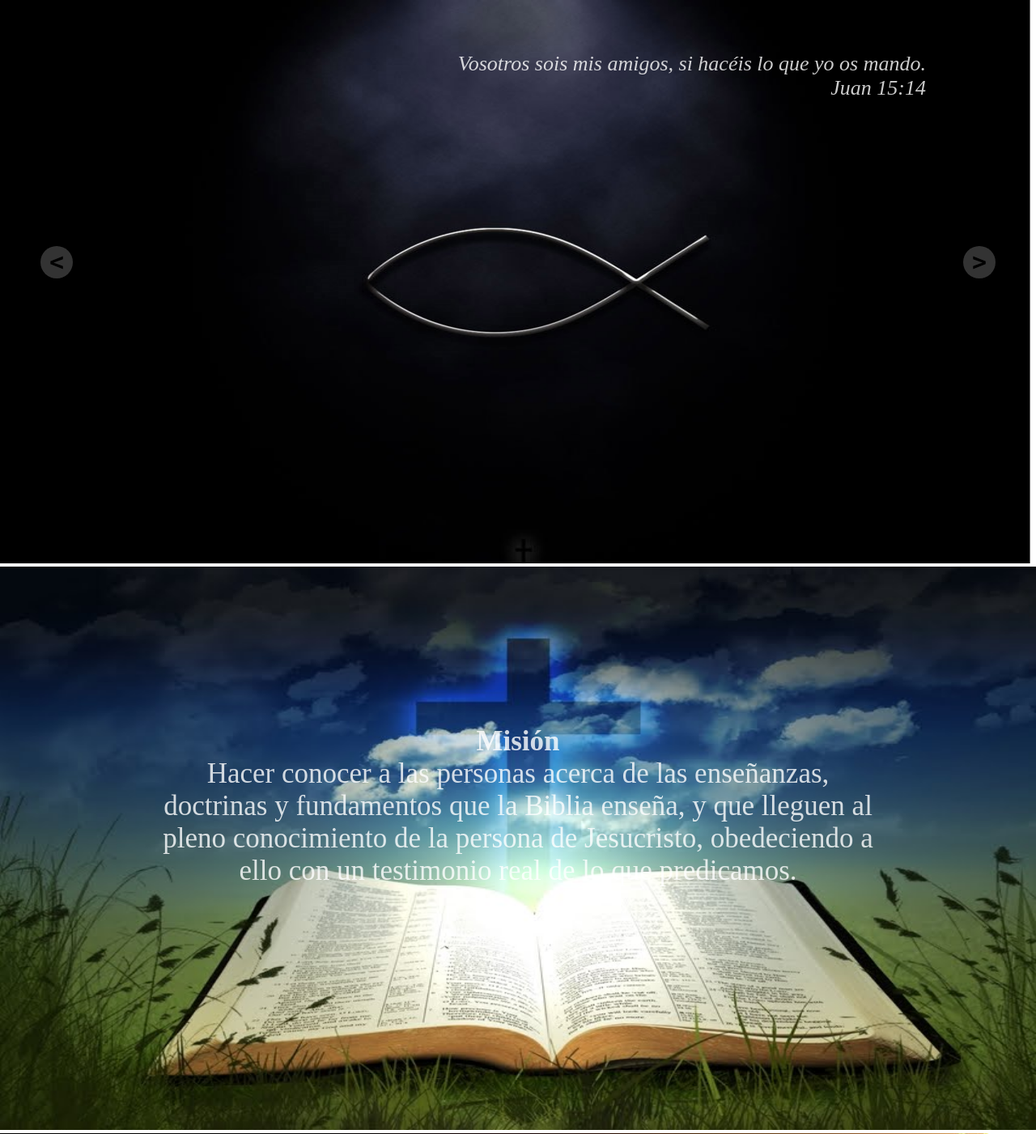
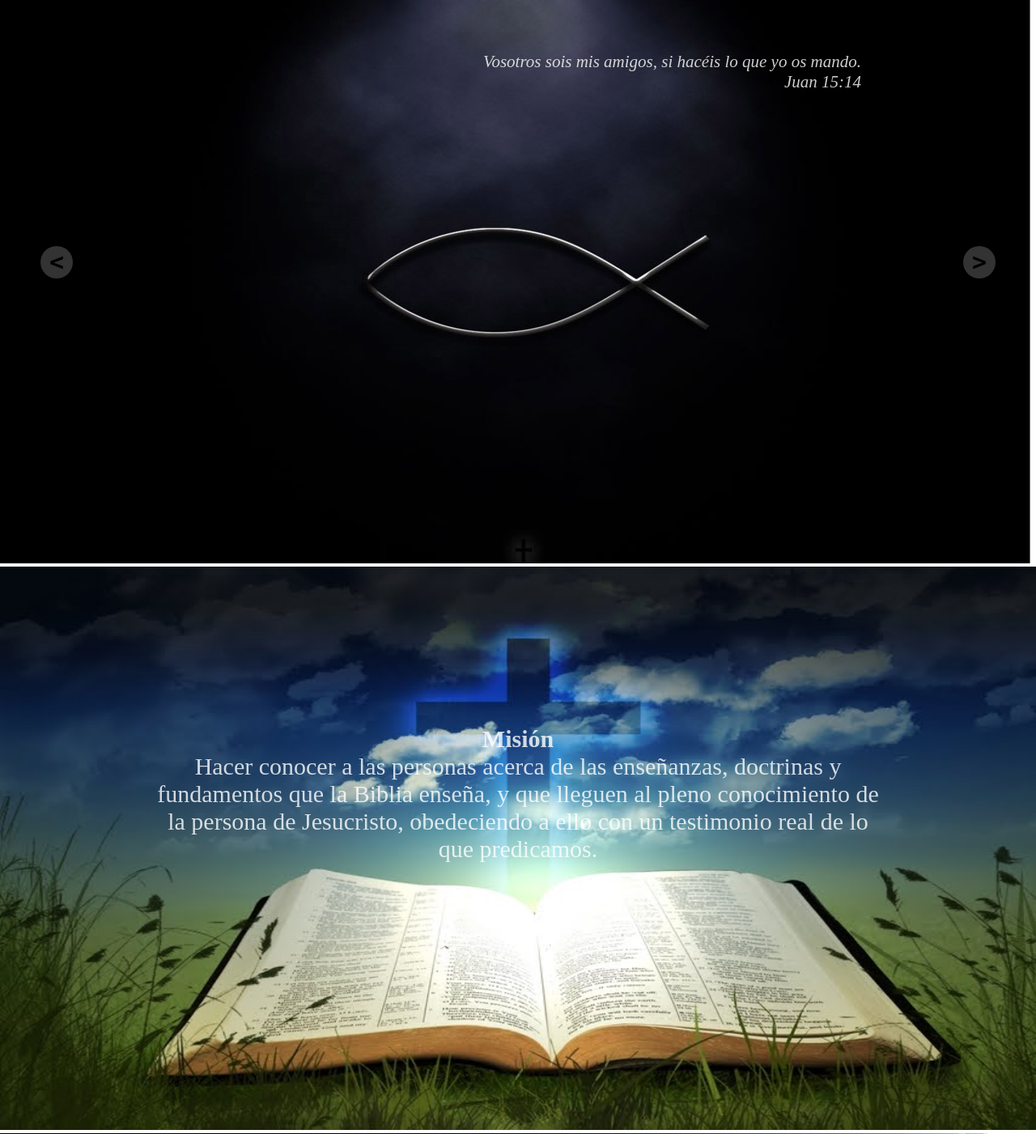
Before and after one commit to rickyMelida/panambireta, a PHP site: page / in a window 1280 px wide. Shown: the part 96-1497 px from the top of the page at 81% size. Run offline with PHP 8.4, Linux system fonts and the light colour scheme; some web fonts are replaced.

Commit message:
Se reduce tamaño del versiculo, y se lleva mas a la derecha

```diff
--- a/css/estilo.css
+++ b/css/estilo.css
@@ -79,7 +79,7 @@ header h2 {
 .textos{
 	position: absolute;
 	color: rgba(255, 255, 255, 0.8);
-	font-size: 35px;
+	font-size: 30px;
 	width: 80%;
 	text-align: center;
 	padding: 5%;
@@ -91,8 +91,8 @@ header h2 {
 	position: absolute;
 	color: rgba(255, 255, 255, 0.8);
 	top: 20vh;
-	left: 15vh;
-	font-size: 26px;
+	left: 5vh;
+	font-size: 21px;
 	width: 80%;
 	text-align: right;
 }
```
